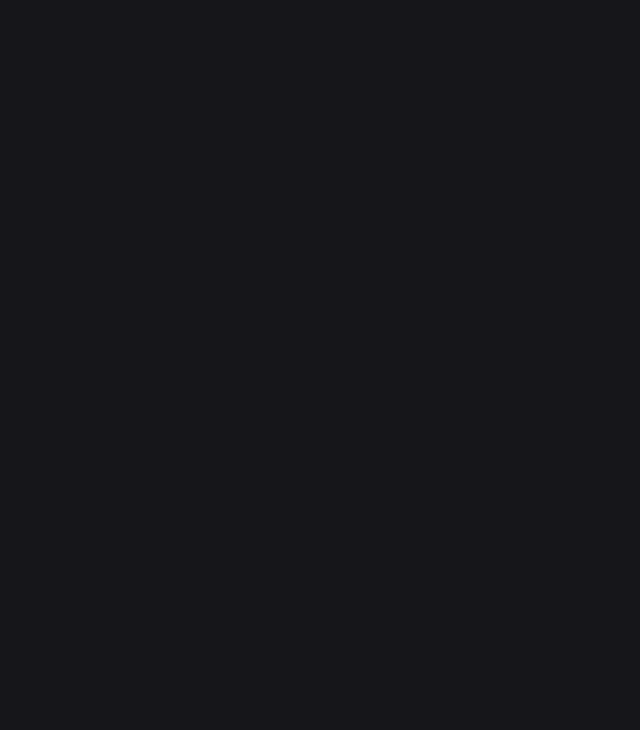
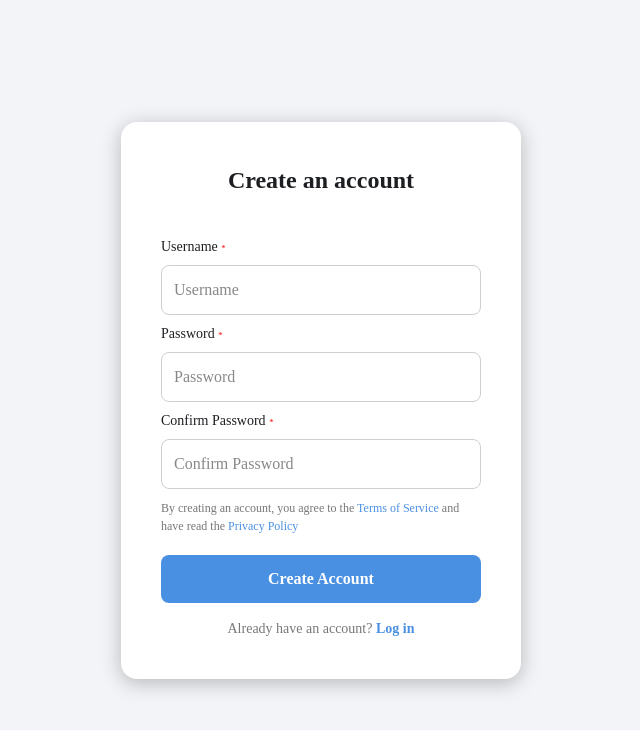
Before and after one commit to sonlu3612/laz-chat, a React (Vite) app in the folder web/: page /register in a window 1280 px wide. Before the commit this address had no page. Shown: the top 730 px of the page, without its empty margins (319-959 px from the left). Built offline with nearby package versions, Linux system fonts and the light colour scheme.

Commit message:
Create Register page

```diff
--- a/web/src/App.jsx
+++ b/web/src/App.jsx
@@ -2,13 +2,14 @@ import './App.css';
 import { BrowserRouter as Router,Routes,Route } from 'react-router-dom';
 import Login from './pages/Loginpage';
 import Home from './pages/Home';
-import Register from './Components/RegisterForm/Register';
+import Register from './pages/Register';
 
 function App() {
   return (
     <Routes>
       <Route path='/' element={<Home/>} />
       <Route path='/login' element={<Login/>} />
+      <Route path='/register' element={<Register/>} />
     </Routes>
   )
 }
--- a/web/src/Components/LoginForm/LoginForm.jsx
+++ b/web/src/Components/LoginForm/LoginForm.jsx
@@ -22,7 +22,7 @@ const LoginForm = () => {
           <button type='submit'>Login</button>
 
           <div className="register-link">
-            <p>Don't have a account? <a href="#!">Register</a></p>
+            <p>Don't have a account? <a href="/register">Register</a></p>
           </div>
 
         </form>
--- a/web/src/Components/RegisterForm/Register.jsx
+++ /dev/null
@@ -1,9 +0,0 @@
-import React from 'react'
-
-const Register = () => {
-  return (
-    <div>Register</div>
-  )
-}
-
-export default Register
--- /dev/null
+++ b/web/src/pages/Register.jsx
@@ -0,0 +1,159 @@
+import React, { use } from "react";
+import { useEffect } from "react";
+
+const Register = (props) => {
+
+  useEffect(() => {
+    console.log("Register component mounted");
+  });
+
+
+  return (
+    <>
+      <div className="page-container">
+        <div className="signup-container">
+          <h2>Create an account</h2>
+          <form>
+            <div className="input-group">
+              <label htmlFor="username">
+                Username <span style={{ color: "red" }}>*</span>
+              </label>
+              <input type="text" id="username" placeholder="Username" />
+            </div>
+
+            <div className="input-group">
+              <label htmlFor="password">
+                Password <span style={{ color: "red" }}>*</span>
+              </label>
+              <input type="password" id="password" placeholder="Password" />
+            </div>
+
+            <div className="input-group">
+              <label htmlFor="confirm-password">
+                Confirm Password <span style={{ color: "red" }}>*</span>
+              </label>
+              <input
+                type="password"
+                id="confirm-password"
+                placeholder="Confirm Password"
+              />
+            </div>
+
+            <p className="terms-text">
+              By creating an account, you agree to the{" "}
+              <a href="#">Terms of Service</a> and have read the{" "}
+              <a href="#">Privacy Policy</a>
+            </p>
+
+            <button type="submit" className="create-account-btn">
+              Create Account
+            </button>
+          </form>
+
+          <p className="login-prompt">
+            Already have an account? <a href="/login">Log in</a>
+          </p>
+        </div>
+      </div>
+      <style>
+        {`
+
+body{
+  background-color: #F2F4F7;
+}
+
+.page-container {
+  display: flex;
+  justify-content: center;
+  align-items: center;
+  min-height: 100vh;
+  color: #1c1e21;
+  font-family: Arial, sans-serif;
+}
+
+.signup-container {
+  background-color: #fff;
+  padding: 40px;
+  border-radius: 16px;
+  width: 400px;
+  box-shadow: 0 4px 20px rgba(0, 0, 0, 0.25);
+  display: flex;
+  flex-direction: column;
+  gap: 15px;
+}
+
+.signup-container h2 {
+  text-align: center;
+  font-size: 24px;
+  font-weight: 600;
+  margin: 0 0 15px 0;
+}
+
+.input-group {
+  display: flex;
+  flex-direction: column;
+}
+
+.input-group label {
+  margin-bottom: 8px;
+  margin-top: 8px;
+  font-size: 14px;
+  color: #1c1e21;
+}
+
+.input-group input {
+  background-color: rgba(0,0,0,0);
+  border: 1px solid rgb(204, 208, 213);
+  border-radius: 8px;
+  padding: 12px;
+  color: rgb(28, 30, 33);
+  font-size: 16px;
+}
+
+.input-group input::placeholder {
+  color: #888888;
+}
+
+.terms-text {
+  font-size: 12px;
+  color: #777;
+  margin: 10px 0;
+}
+
+.terms-text a {
+  font-size: 12px;
+  color: #4a90e2;
+}
+
+.create-account-btn {
+  width: 100%;
+  padding: 12px;
+  background-color: #4a90e2;
+  color: #ffffff;
+  border: none;
+  border-radius: 8px;
+  font-size: 16px;
+  font-weight: bold;
+  cursor: pointer;
+  margin-top: 10px;
+}
+
+.login-prompt {
+  text-align: center;
+  font-size: 14px;
+  color: #777777;
+}
+
+.login-prompt a {
+  color: #4a90e2;
+  font-size: 14px;
+  text-decoration: none;
+  font-weight: bold;
+}
+        `}
+      </style>
+    </>
+  );
+};
+
+export default Register;
--- a/web/src/pages/Registerpage.jsx
+++ /dev/null
@@ -1,9 +0,0 @@
-import React from 'react'
-
-const Register = () => {
-  return (
-    <div></div>
-  )
-}
-
-export default Register
```
